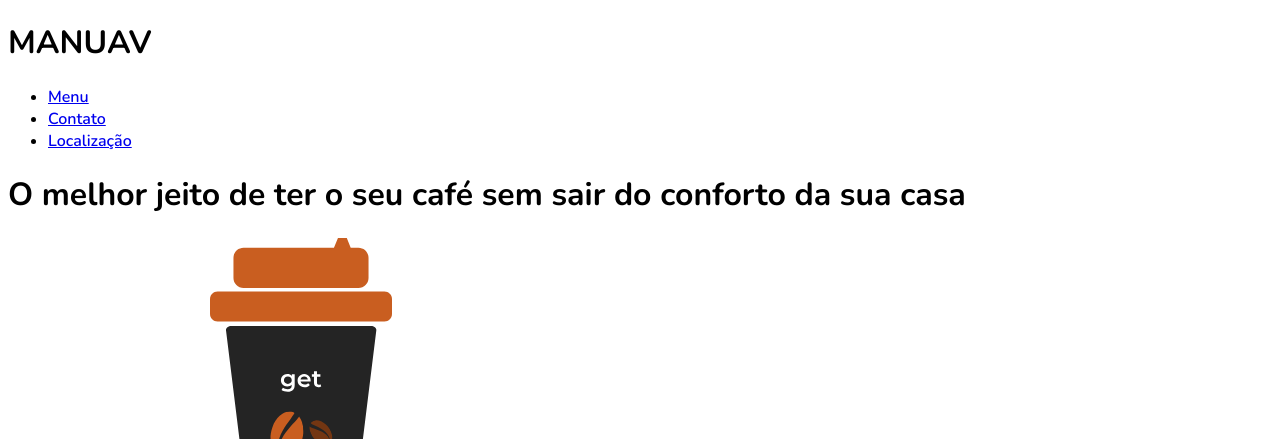
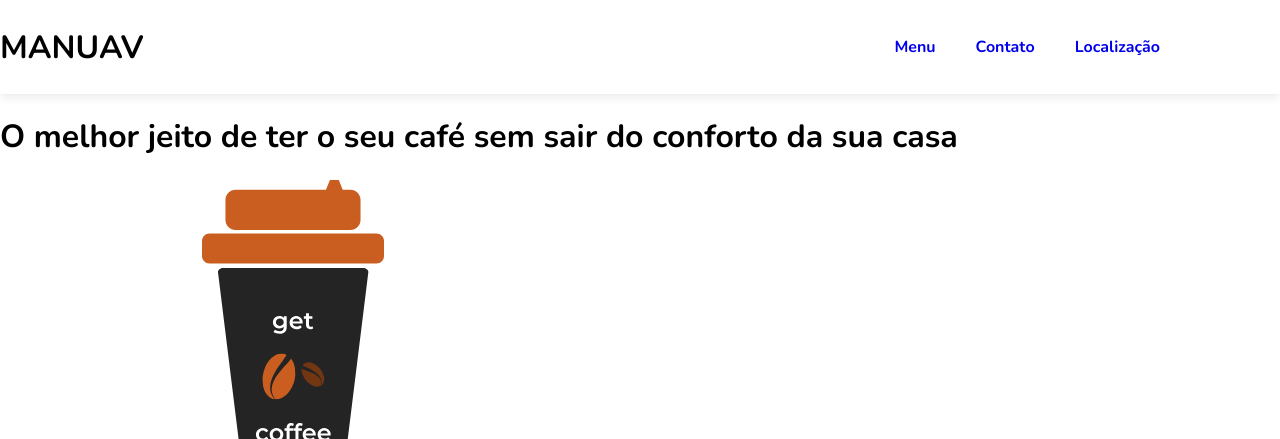
Before and after one commit to emanuelleaviana/get-coffe, a plain HTML site: page index.html in a window 1280 px wide. Shown: the top 439 px of the page. Drawn offline with nearby package versions, Linux system fonts and the light colour scheme.

Commit message:
up header

```diff
--- a/style.css
+++ b/style.css
@@ -2,8 +2,42 @@
 
 * {
     font-family: 'Nunito', sans-serif;
+
+}
+
+body {
+    margin-top: 0px;
+    margin-left: 0px;
+    margin-right: 0px;
 }
 
 header {
+    align-items: center;
+    display: flex;
+    width: 100%;
+    justify-content: space-between ;
+    box-shadow: 0px 3px 10px rgba(0, 0, 0, 0.089);
+}
+
+header img {
+    padding-left: 100px;
 
 }
+
+header ul{
+    display: flex;
+    justify-content: right;
+    align-items: center;
+    padding-right: 100px;
+}
+
+header nav a {
+    text-decoration: none;
+    font-weight: bold;
+}
+
+header ul li {
+    list-style-type: none;
+    padding: 20px;
+
+}
```
